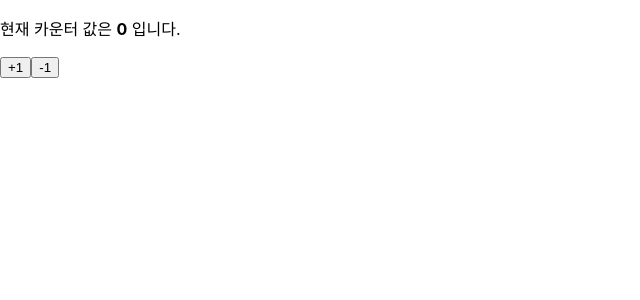
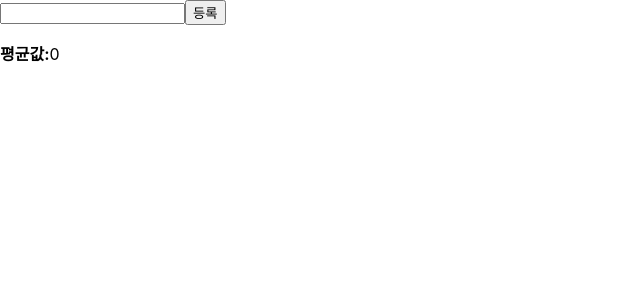
Before and after one commit to funhappyit/reactHookProject, a React (Create React App) app: page / in a window 1280 px wide. Shown: the top 300 px of the page, without its empty margins (0-640 px from the left). Built offline with nearby package versions, Linux system fonts and the light colour scheme.

Commit message:
useMemo 와 useCallback 커밋

```diff
--- a/src/App.js
+++ b/src/App.js
@@ -3,6 +3,7 @@
 import Info from "./Info";
 import { useState } from "react";
 import Counter from "./Counter";
+import Average from "./Average";
 
 const App = () => {
   /*
@@ -21,7 +22,7 @@
     </div>
   );
   */
-  return <Counter />;
+  return <Average />;
 };
 
 export default App;
--- /dev/null
+++ b/src/Average.js
@@ -0,0 +1,43 @@
+import React, { useCallback, useMemo, useState } from "react";
+
+const getAverage = (numbers) => {
+  console.log("평균값 계산 중....");
+  if (numbers.length === 0) return 0;
+  const sum = numbers.reduce((a, b) => a + b);
+  return sum / numbers.length;
+};
+
+const Average = () => {
+  const [list, setList] = useState([]);
+  const [number, setNumber] = useState("");
+
+  const onChange = useCallback((e) => {
+    setNumber(e.target.value);
+  }, []); //컴포넌트가 처음 렌더링될 때만 함수 생성
+
+  const onInsert = useCallback(() => {
+    const nextList = list.concat(parseInt(number));
+    setList(nextList);
+    setNumber("");
+  }, [number, list]); //number 혹은 list가 바뀌었을 때만 함수 생성
+
+  const avg = useMemo(() => getAverage(list), [list]);
+
+  return (
+    <div>
+      <input value={number} onChange={onChange} />
+      <button onClick={onInsert}>등록</button>
+      <ul>
+        {list.map((value, index) => (
+          <li key={index}>{value}</li>
+        ))}
+      </ul>
+      <div>
+        <b>평균값:</b>
+        {avg}
+      </div>
+    </div>
+  );
+};
+
+export default Average;
```
Also changed, not shown: 1 other file (tests, documents, lock files or other folders).
